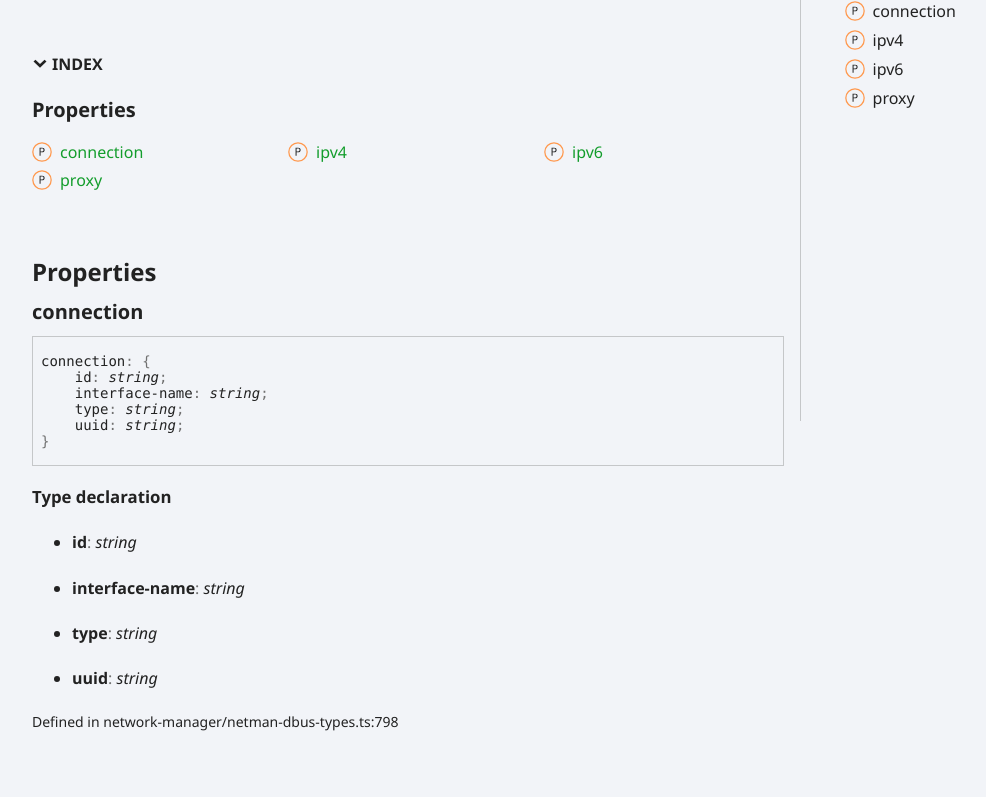
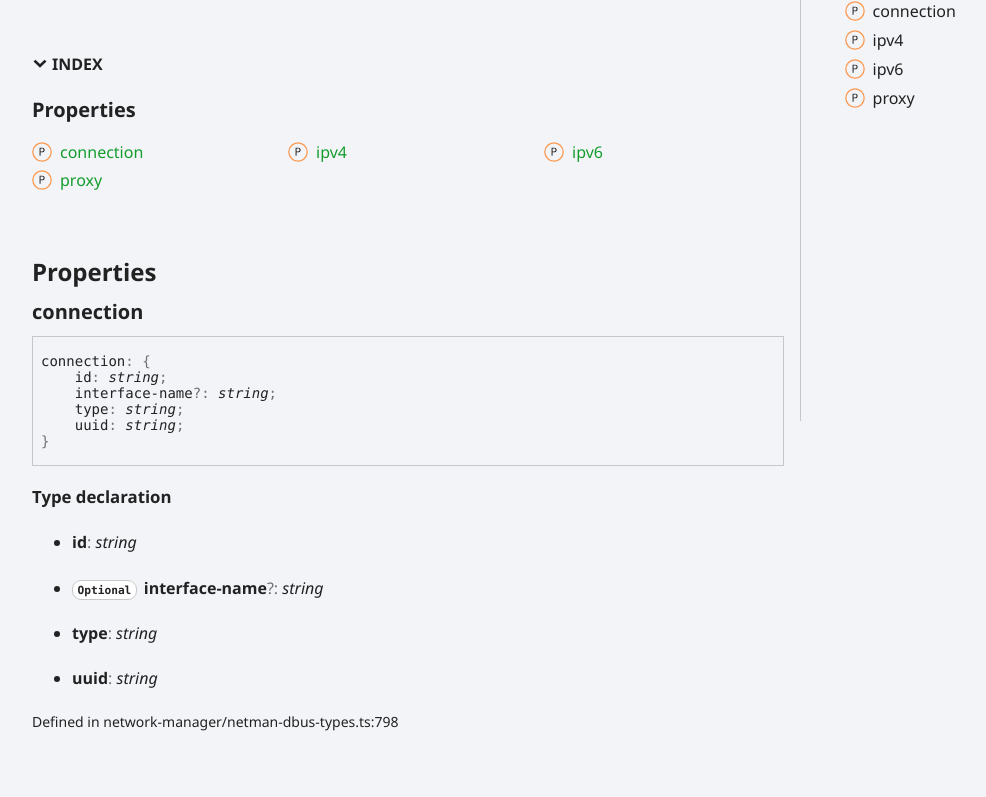
Before and after one commit to harborretail/chadburn, a website: page docs/interfaces/NetworkManagerTypes.ConnectionProfile.html in a window 1280 px wide. Shown: the part 411-1208 px from the top of the page, without its empty margins (96-1082 px from the left). Drawn offline with Linux system fonts and the light colour scheme.

Commit message:
made 'interface-name' an optional parameter

```diff
--- a/docs/interfaces/NetworkManagerTypes.ConnectionProfile.html
+++ b/docs/interfaces/NetworkManagerTypes.ConnectionProfile.html
@@ -44,14 +44,14 @@ This is incomplete and only contains a few common properties</p>
 <h2>Properties</h2>
 <section class="tsd-panel tsd-member tsd-kind-property tsd-parent-kind-interface"><a id="connection" class="tsd-anchor"></a>
 <h3 class="tsd-anchor-link"><span>connection</span><a href="#connection" aria-label="Permalink" class="tsd-anchor-icon"><svg class="icon icon-tabler icon-tabler-link" viewBox="0 0 24 24" stroke-width="2" stroke="currentColor" fill="none" stroke-linecap="round" stroke-linejoin="round"><path stroke="none" d="M0 0h24v24H0z" fill="none" id="icon-anchor-a"></path><path d="M10 14a3.5 3.5 0 0 0 5 0l4 -4a3.5 3.5 0 0 0 -5 -5l-.5 .5" id="icon-anchor-b"></path><path d="M14 10a3.5 3.5 0 0 0 -5 0l-4 4a3.5 3.5 0 0 0 5 5l.5 -.5" id="icon-anchor-c"></path></svg></a></h3>
-<div class="tsd-signature">connection<span class="tsd-signature-symbol">:</span> <span class="tsd-signature-symbol">{ </span><br/><span>    </span>id<span class="tsd-signature-symbol">: </span><span class="tsd-signature-type">string</span><span class="tsd-signature-symbol">; </span><br/><span>    </span>interface-name<span class="tsd-signature-symbol">: </span><span class="tsd-signature-type">string</span><span class="tsd-signature-symbol">; </span><br/><span>    </span>type<span class="tsd-signature-symbol">: </span><span class="tsd-signature-type">string</span><span class="tsd-signature-symbol">; </span><br/><span>    </span>uuid<span class="tsd-signature-symbol">: </span><span class="tsd-signature-type">string</span><span class="tsd-signature-symbol">; </span><br/><span class="tsd-signature-symbol">}</span></div>
+<div class="tsd-signature">connection<span class="tsd-signature-symbol">:</span> <span class="tsd-signature-symbol">{ </span><br/><span>    </span>id<span class="tsd-signature-symbol">: </span><span class="tsd-signature-type">string</span><span class="tsd-signature-symbol">; </span><br/><span>    </span>interface-name<span class="tsd-signature-symbol">?: </span><span class="tsd-signature-type">string</span><span class="tsd-signature-symbol">; </span><br/><span>    </span>type<span class="tsd-signature-symbol">: </span><span class="tsd-signature-type">string</span><span class="tsd-signature-symbol">; </span><br/><span>    </span>uuid<span class="tsd-signature-symbol">: </span><span class="tsd-signature-type">string</span><span class="tsd-signature-symbol">; </span><br/><span class="tsd-signature-symbol">}</span></div>
 <div class="tsd-type-declaration">
 <h4>Type declaration</h4>
 <ul class="tsd-parameters">
 <li class="tsd-parameter">
 <h5>id<span class="tsd-signature-symbol">: </span><span class="tsd-signature-type">string</span></h5></li>
 <li class="tsd-parameter">
-<h5>interface-<wbr/>name<span class="tsd-signature-symbol">: </span><span class="tsd-signature-type">string</span></h5></li>
+<h5><code class="tsd-tag ts-flagOptional">Optional</code> interface-<wbr/>name<span class="tsd-signature-symbol">?: </span><span class="tsd-signature-type">string</span></h5></li>
 <li class="tsd-parameter">
 <h5>type<span class="tsd-signature-symbol">: </span><span class="tsd-signature-type">string</span></h5></li>
 <li class="tsd-parameter">
--- a/src/network-manager/netman-dbus-types.ts
+++ b/src/network-manager/netman-dbus-types.ts
@@ -797,7 +797,7 @@ export interface NetworkManagerProperties {
 export interface ConnectionProfile {
     connection: {
         id: string;
-        'interface-name': string;
+        'interface-name'?: string;
         type: string;
         uuid: string;
     },
```
